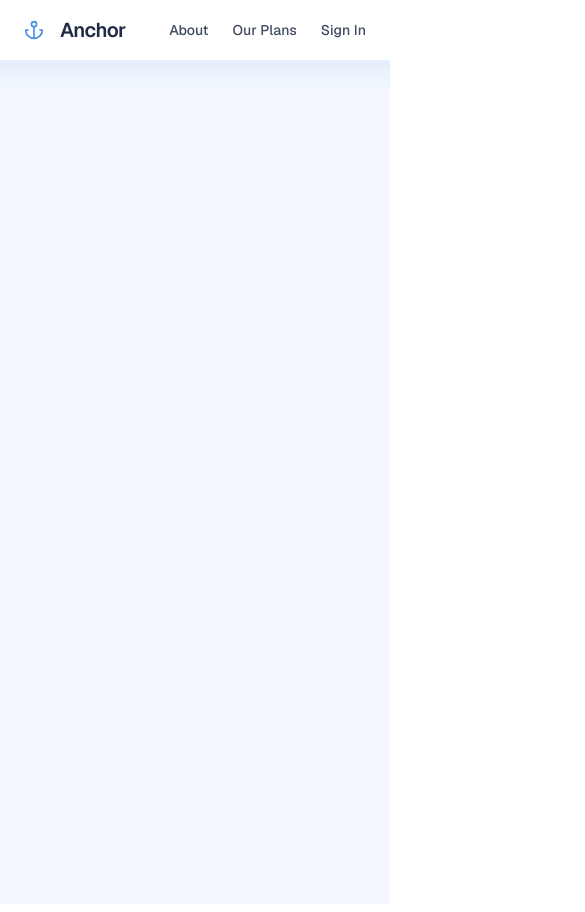
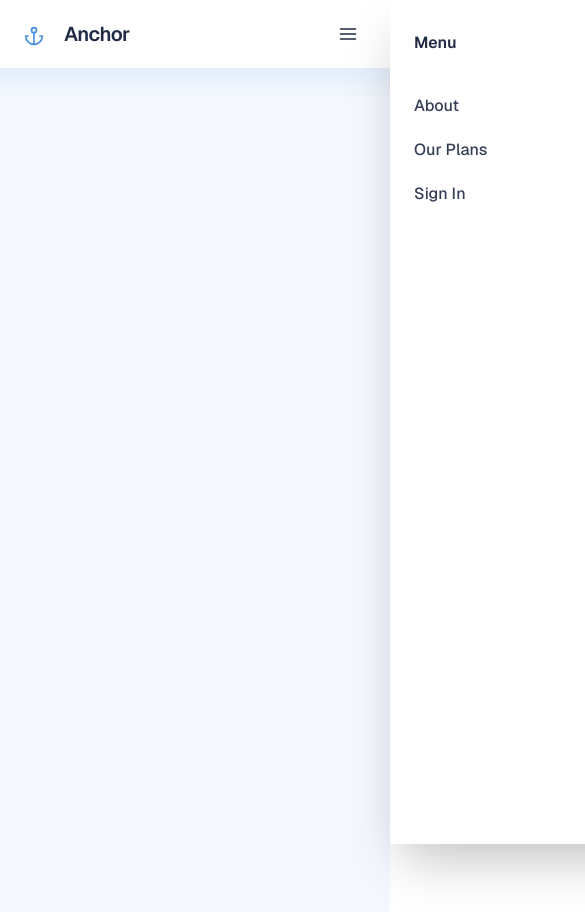
Before and after one commit to jeddelich/anchor, a Next.js app: page / in a window 390 px wide. Shown: the top 912 px of the page, 585 px wide, since content can reach past the window. Built offline with nearby package versions, Linux system fonts and the light colour scheme.

Commit message:
feat: add responsive burger menu icon with complete interactiveness and functionality

```diff
--- a/app/globals.css
+++ b/app/globals.css
@@ -1,2 +1,48 @@
 @import "tailwindcss";
 @import "../styles/theme.css";
+
+.anchor-sink-icon {
+	transform-origin: center top;
+	will-change: transform, opacity;
+}
+
+.group\/brand:hover .anchor-sink-icon {
+	animation: anchor-sink 1350ms both;
+}
+
+@media (prefers-reduced-motion: reduce) {
+	.group\/brand:hover .anchor-sink-icon {
+		animation-duration: 500ms;
+	}
+}
+
+@keyframes anchor-sink {
+	0% {
+		transform: translateY(0) rotate(0deg);
+		opacity: 1;
+		animation-timing-function: cubic-bezier(0.15, 0.95, 0.24, 1);
+	}
+
+	36% {
+		transform: translateY(18px) rotate(7deg);
+	}
+
+	58% {
+		transform: translateY(20px) rotate(0deg);
+		animation-timing-function: cubic-bezier(0.08, 0.5, 0.18, 1);
+	}
+
+  68% {
+		transform: translateY(22px) rotate(-7deg);
+		animation-timing-function: cubic-bezier(0.08, 0.5, 0.18, 1);
+	}
+
+	78% {
+		transform: translateY(24px) rotate(0deg);
+    animation-timing-function: cubic-bezier(0.08, 0.5, 0.18, 1);
+	}
+	100% {
+		transform: translateY(32px) rotate(0deg);
+		animation-timing-function: cubic-bezier(0.08, 0.5, 0.18, 1);
+	}
+}
--- a/components/layout/Navbar.tsx
+++ b/components/layout/Navbar.tsx
@@ -1,5 +1,8 @@
+"use client";
+
 import Link from "next/link";
-import { FiAnchor } from "react-icons/fi";
+import { useState } from "react";
+import { FiAnchor, FiMenu, FiX } from "react-icons/fi";
 
 const navLinks = [
   { label: "About", href: "/about" },
@@ -8,18 +11,22 @@ const navLinks = [
 ];
 
 export default function Navbar() {
+  const [isMenuOpen, setIsMenuOpen] = useState(false);
+
   return (
     <nav className="relative w-full bg-surface/90 backdrop-blur-sm after:pointer-events-none after:absolute after:inset-x-0 after:top-full after:h-8 after:bg-linear-to-b after:from-primary/10 after:to-transparent">
       <div className="mx-auto flex max-w-6xl items-center justify-between px-6 py-4 md:px-8">
         <Link
           href="/"
-          className="inline-flex items-center gap-4 text-xl font-semibold tracking-tight text-text"
+          className="group/brand inline-flex items-center gap-4 text-xl font-semibold tracking-tight text-text"
         >
-          <FiAnchor className="h-5 w-5 text-primary" aria-hidden="true" />
+          <span className="relative inline-flex h-10 w-6 -mb-4 items-end overflow-hidden pb-4">
+            <FiAnchor className="anchor-sink-icon h-5 w-5 text-primary" aria-hidden="true" />
+          </span>
           <span>Anchor</span>
         </Link>
 
-        <ul className="flex items-center gap-6 text-sm font-medium text-text/85 md:gap-8 md:text-base">
+        <ul className="items-center hidden gap-6 text-sm font-medium text-text/85 md:gap-8 md:text-base lg:flex ">
           {navLinks.map((link) => (
             <li key={link.href}>
               <Link
@@ -31,7 +38,60 @@ export default function Navbar() {
             </li>
           ))}
         </ul>
+
+        <button
+          type="button"
+          className="visible inline-flex items-center justify-center p-2 rounded hover:cursor-pointer text-text transition-colors duration-200 hover:bg-primary/10 lg:hidden"
+          aria-label="Open menu"
+          aria-expanded={isMenuOpen}
+          aria-controls="mobile-sidebar-menu"
+          onClick={() => setIsMenuOpen(true)}
+        >
+          <FiMenu className="h-5 w-5" aria-hidden="true" />
+        </button>
       </div>
+
+      <div
+        className={`fixed inset-0 z-40 bg-black/40 transition-opacity duration-300 lg:hidden ${
+          isMenuOpen ? "pointer-events-auto opacity-100" : "pointer-events-none opacity-0"
+        }`}
+        onClick={() => setIsMenuOpen(false)}
+        aria-hidden="true"
+      />
+
+      <aside
+        id="mobile-sidebar-menu"
+        className={`fixed inset-y-0 right-0 z-50 h-screen w-72 max-w-[85vw] bg-surface px-6 py-6 shadow-2xl transition-transform duration-300 lg:hidden ${
+          isMenuOpen ? "translate-x-0" : "translate-x-full"
+        }`}
+        aria-hidden={!isMenuOpen}
+      >
+        <div className="mb-8 flex items-center justify-between">
+          <span className="text-base font-semibold text-text">Menu</span>
+          <button
+            type="button"
+            className="inline-flex items-center justify-center rounded-md border border-primary/30 p-2 text-text transition-colors duration-200 hover:bg-primary/10"
+            aria-label="Close menu"
+            onClick={() => setIsMenuOpen(false)}
+          >
+            <FiX className="h-5 w-5" aria-hidden="true" />
+          </button>
+        </div>
+
+        <ul className="flex flex-col gap-5 text-base font-medium text-text/90">
+          {navLinks.map((link) => (
+            <li key={link.href}>
+              <Link
+                href={link.href}
+                className="block transition-colors duration-200 hover:text-primary"
+                onClick={() => setIsMenuOpen(false)}
+              >
+                {link.label}
+              </Link>
+            </li>
+          ))}
+        </ul>
+      </aside>
     </nav>
   );
 }
```
